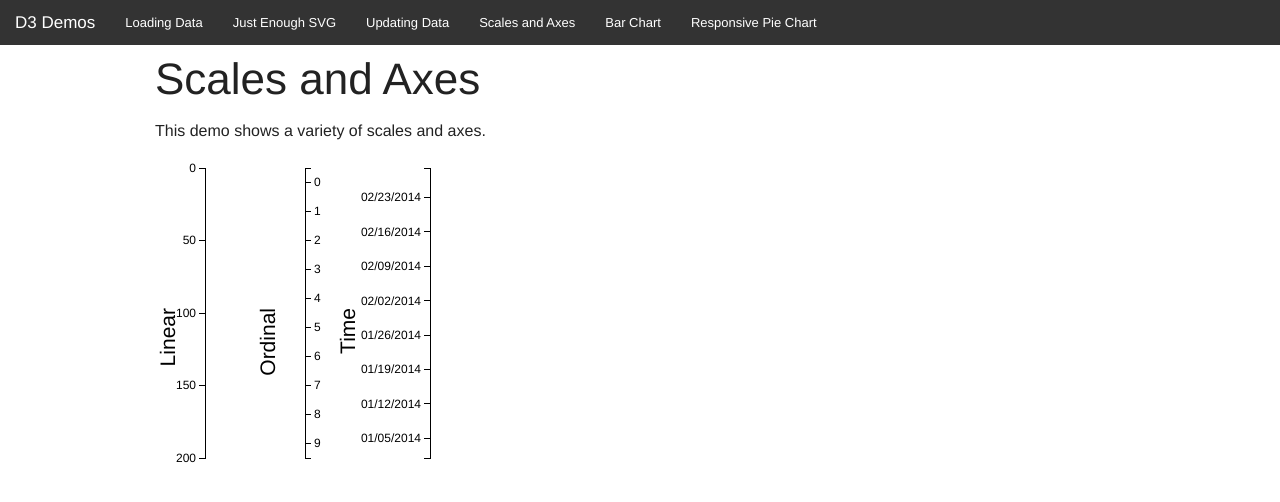
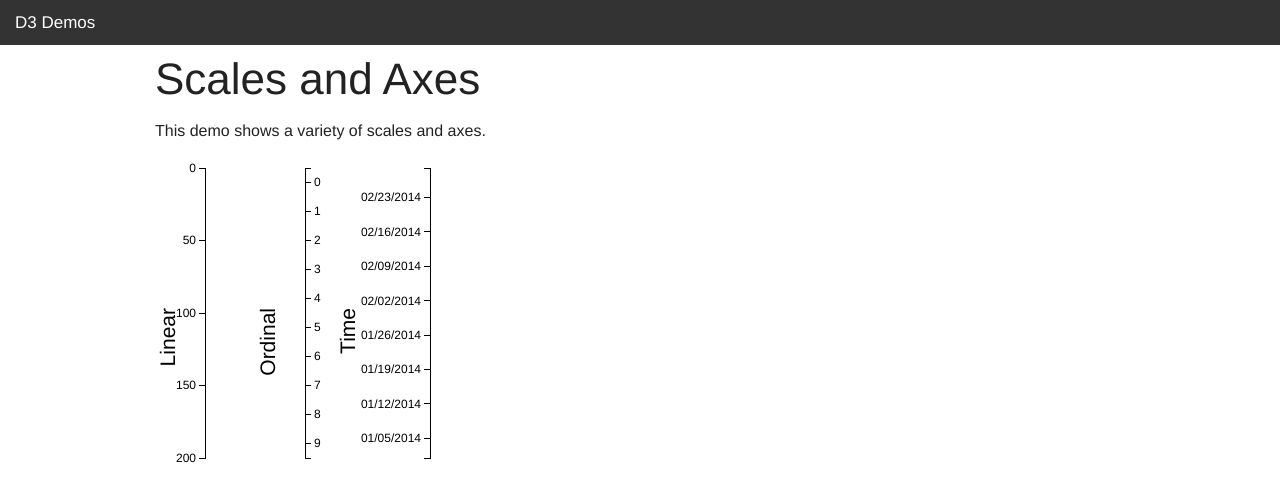
Before and after one commit to DustinEwers/D3-js-Demos, a plain HTML site: page axes_scales.html in a window 1280 px wide. Drawn offline with Linux system fonts and the light colour scheme.

Commit message:
Update the navigation

```diff
--- a/axes_scales.html
+++ b/axes_scales.html
@@ -32,23 +32,12 @@
           <h1><a href="#">D3 Demos</a></h1>
         </li>
       </ul>
-      <section class="top-bar-section">
-        <ul class="left">
-          <li><a href="./loading_data.html">Loading Data</a></li>
-          <li><a href="./svg.html">Just Enough SVG</a></li>
-          <li><a href="./updating_data.html">Updating Data</a></li>
-          <li><a href="./axes_scales.html">Scales and Axes</a></li>
-          <li><a href="./bar_chart.html">Bar Chart</a></li>
-          <li><a href="./responsive_pie.html">Responsive Pie Chart</a></li>
-        </ul>
-      </section>
     </nav>
     <div class="row">
       <div class="large-12 columns">
         <h1>Scales and Axes</h1>
       </div>
     </div>
-
     <div class="row">
         <div class="large-8 columns">
             <p>This demo shows a variety of scales and axes.</p>
```
Also changed, not shown: bar_chart.html (+0 -10 lines), force_layout.html (+0 -10 lines), index.html (+1 -12 lines), intro.html (+0 -10 lines), loading_data.html (+0 -10 lines), responsive_pie.html (+0 -10 lines), svg.html (+0 -10 lines), updating_data.html (+0 -10 lines).
